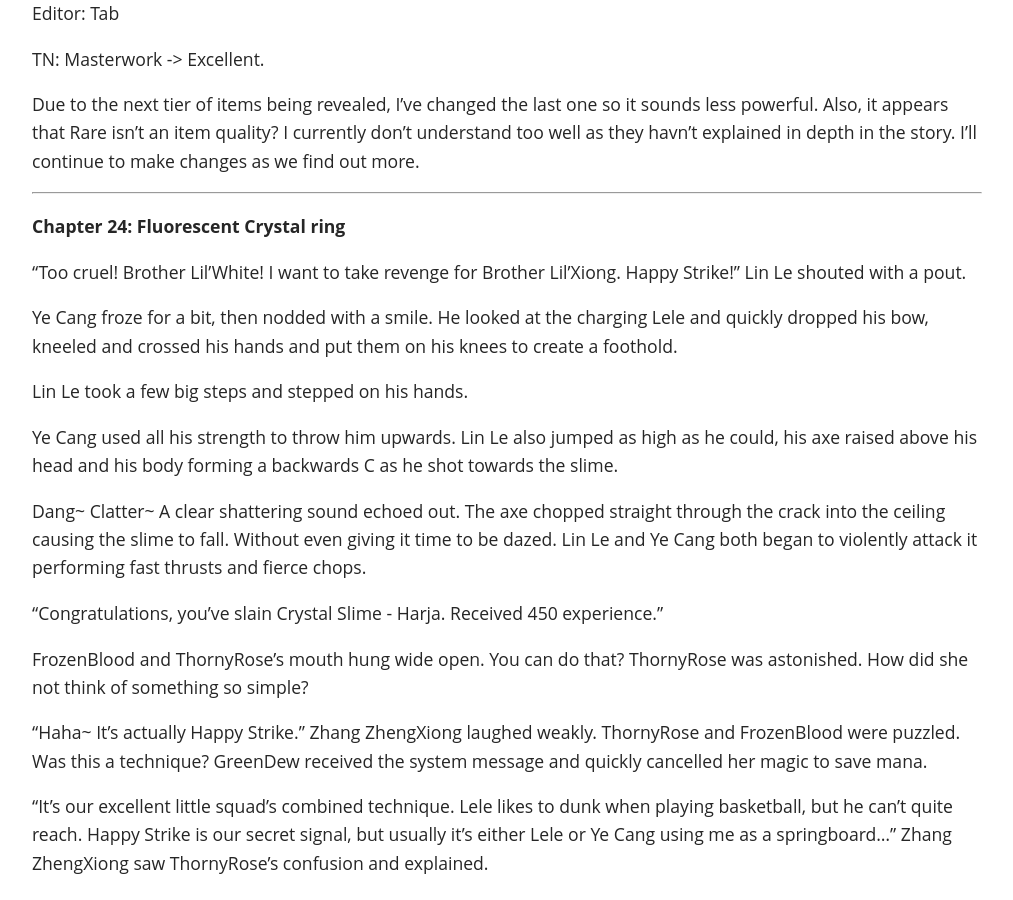
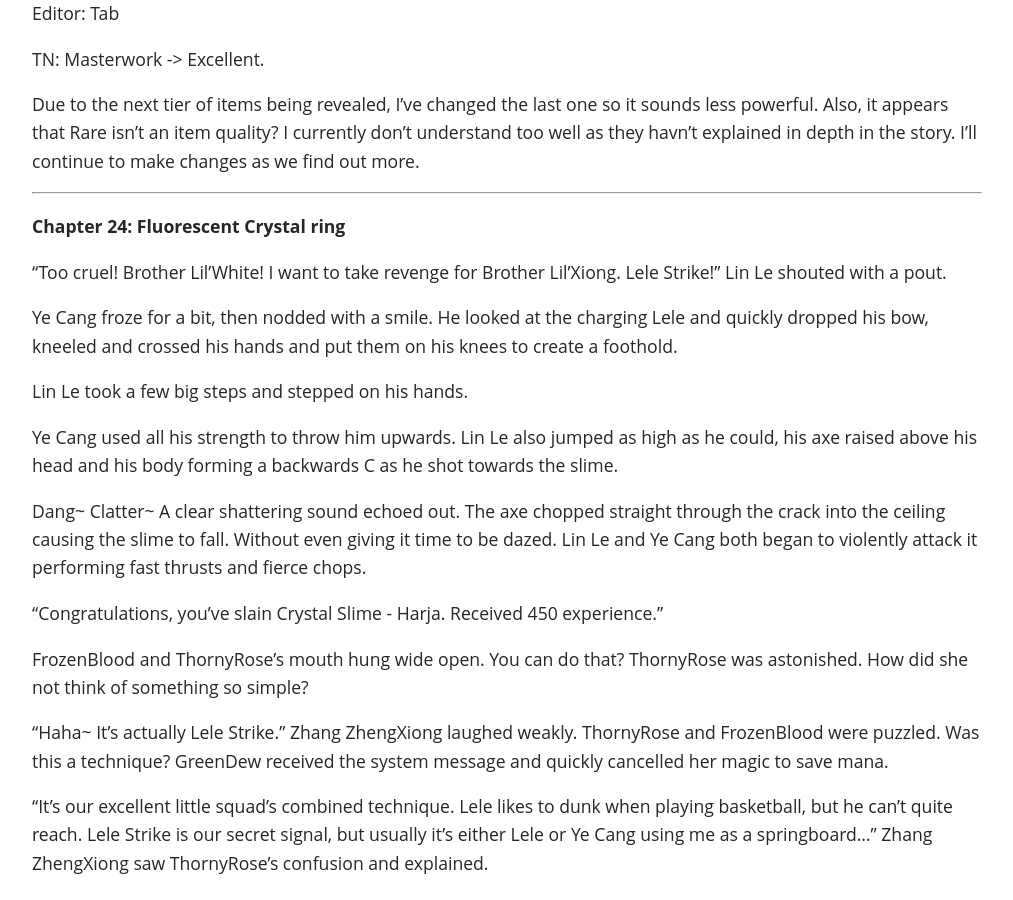
Before and after one commit to SyzcTranslations/SyzcTranslations.github.io, a Jekyll site: the page built from _translations/VWPWE/0001-0050/0024.markdown, in a window 1280 px wide and 900 px high, scrolled down 517 px. Shown: the whole window, without its empty margins (133-1146 px from the left). Built offline with Jekyll 4.4.1, drawn with Linux system fonts in a browser that asks for light colours; comment, search, counter and statistics services are not loaded; some of the changed text lies outside the part shown.

Commit message:
Update 0024.markdown

```diff
--- a/_translations/VWPWE/0001-0050/0024.markdown
+++ b/_translations/VWPWE/0001-0050/0024.markdown
@@ -15,7 +15,7 @@ Due to the next tier of items being revealed, I've changed the last one so it so
 
 **Chapter 24: Fluorescent Crystal ring**
 
-"Too cruel! Brother Lil'White! I want to take revenge for Brother Lil'Xiong. Happy Strike!" Lin Le shouted with a pout.
+"Too cruel! Brother Lil'White! I want to take revenge for Brother Lil'Xiong. Lele Strike!" Lin Le shouted with a pout.
 
 Ye Cang froze for a bit, then nodded with a smile. He looked at the charging Lele and quickly dropped his bow, kneeled and crossed his hands and put them on his knees to create a foothold.
 
@@ -29,13 +29,13 @@ Dang~ Clatter~ A clear shattering sound echoed out. The axe chopped straight thr
 
 FrozenBlood and ThornyRose's mouth hung wide open. You can do that? ThornyRose was astonished. How did she not think of something so simple?
 
-"Haha~ It's actually Happy Strike." Zhang ZhengXiong laughed weakly. ThornyRose and FrozenBlood were puzzled. Was this a technique? GreenDew received the system message and quickly cancelled her magic to save mana.
+"Haha~ It's actually Lele Strike." Zhang ZhengXiong laughed weakly. ThornyRose and FrozenBlood were puzzled. Was this a technique? GreenDew received the system message and quickly cancelled her magic to save mana.
 
-"It's our excellent little squad's combined technique. Lele likes to dunk when playing basketball, but he can't quite reach. Happy Strike is our secret signal, but usually it's either Lele or Ye Cang using me as a springboard..." Zhang ZhengXiong saw ThornyRose's confusion and explained.
+"It's our excellent little squad's combined technique. Lele likes to dunk when playing basketball, but he can't quite reach. Lele Strike is our secret signal, but usually it's either Lele or Ye Cang using me as a springboard..." Zhang ZhengXiong saw ThornyRose's confusion and explained.
 
 ThornyRose, FrozenBlood, and GreenDew all felt their hearts tighten as they rolled their eyes. My god, making them look forwards to it, and it turns out it's just 3 smelly idiots, two of which aren't tall enough and need a springboard to dunk.
 
-"Since Lele thought of using happy strike. I'll let him loot and save my divine hands to loot the next boss" Ye Cang saw Lin Le's smile after having taken revenge for Zhang ZhengXiong and retracted his unconsciously advancing hands.
+"Since Lele thought of using Lele strike. I'll let him loot and save my divine hands to loot the next boss" Ye Cang saw Lin Le's smile after having taken revenge for Zhang ZhengXiong and retracted his unconsciously advancing hands.
 
 Lin Le nodded, and started searching the corpse. "Brother Lil'White, we got a shield and a crystal ring."
 
```
